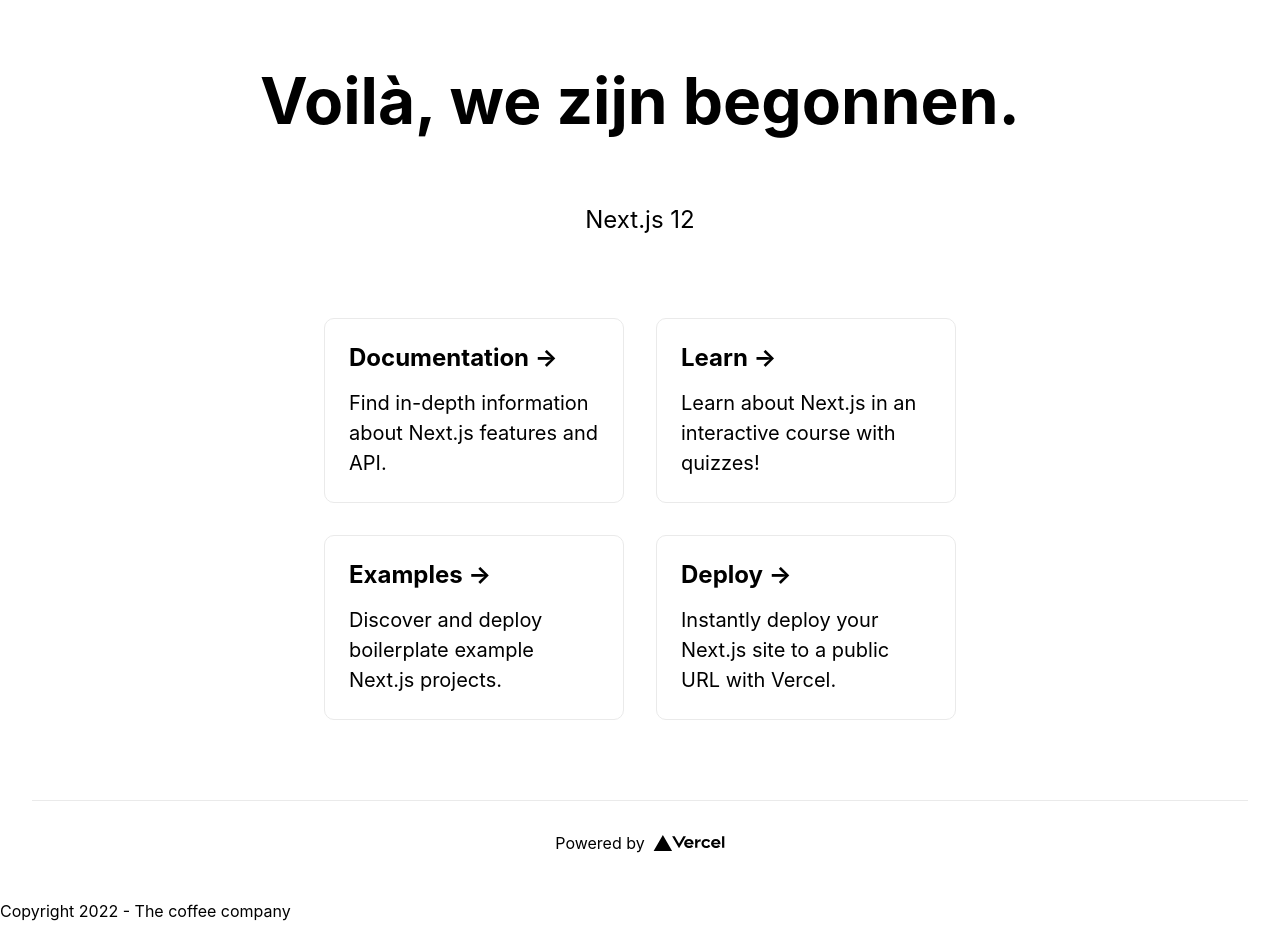
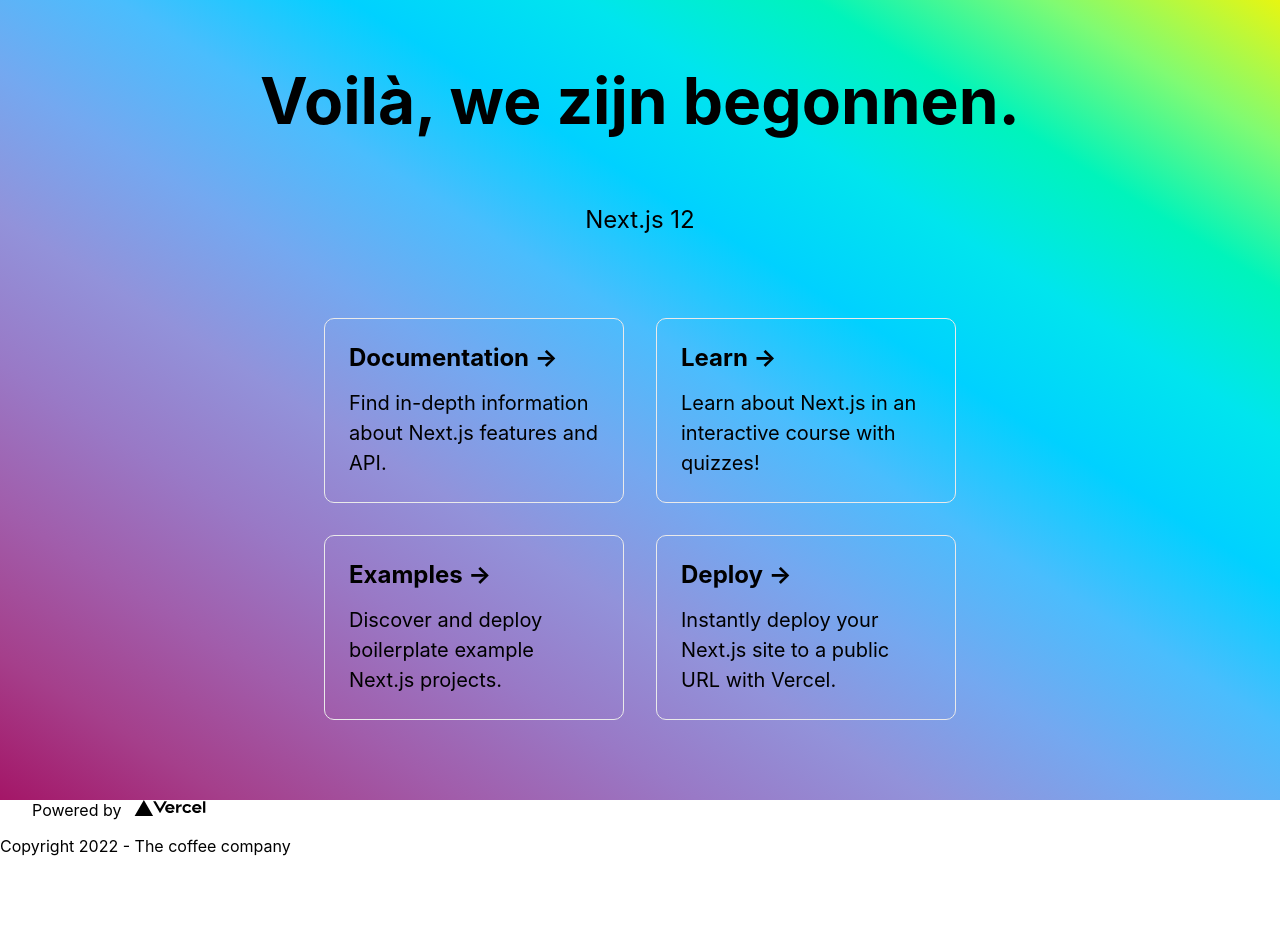
Before and after one commit to Christian-Mar/next_coffee, a Next.js app: page / in a window 1280 px wide. After the commit the page ends 856 px from the top, so only its background shows below. Built offline with nearby package versions, Linux system fonts and the light colour scheme.

Commit message:
start with background styling

```diff
--- a/styles/Home.module.css
+++ b/styles/Home.module.css
@@ -12,21 +12,6 @@
   align-items: center;
 }
 
-.footer {
-  display: flex;
-  flex: 1;
-  padding: 2rem 0;
-  border-top: 1px solid #eaeaea;
-  justify-content: center;
-  align-items: center;
-}
-
-.footer a {
-  display: flex;
-  justify-content: center;
-  align-items: center;
-  flex-grow: 1;
-}
 
 .title a {
   color: #0070f3;
--- a/styles/globals.css
+++ b/styles/globals.css
@@ -4,6 +4,11 @@ body {
   margin: 0;
   font-family: -apple-system, BlinkMacSystemFont, Segoe UI, Roboto, Oxygen,
     Ubuntu, Cantarell, Fira Sans, Droid Sans, Helvetica Neue, sans-serif;
+    background-image: linear-gradient(to right top, #a41667, #a53f8b, #a15dab, #9979c6, #9292da, #74a8f0, #4abdfd, #00d1ff, #00e5ee, #00f4bb, #7ffb73, #e7f611);
+    background-position: 50%;
+    background-repeat: no-repeat;
+    background-size: cover;
+    height: 100%;
 }
 
 a {
```
